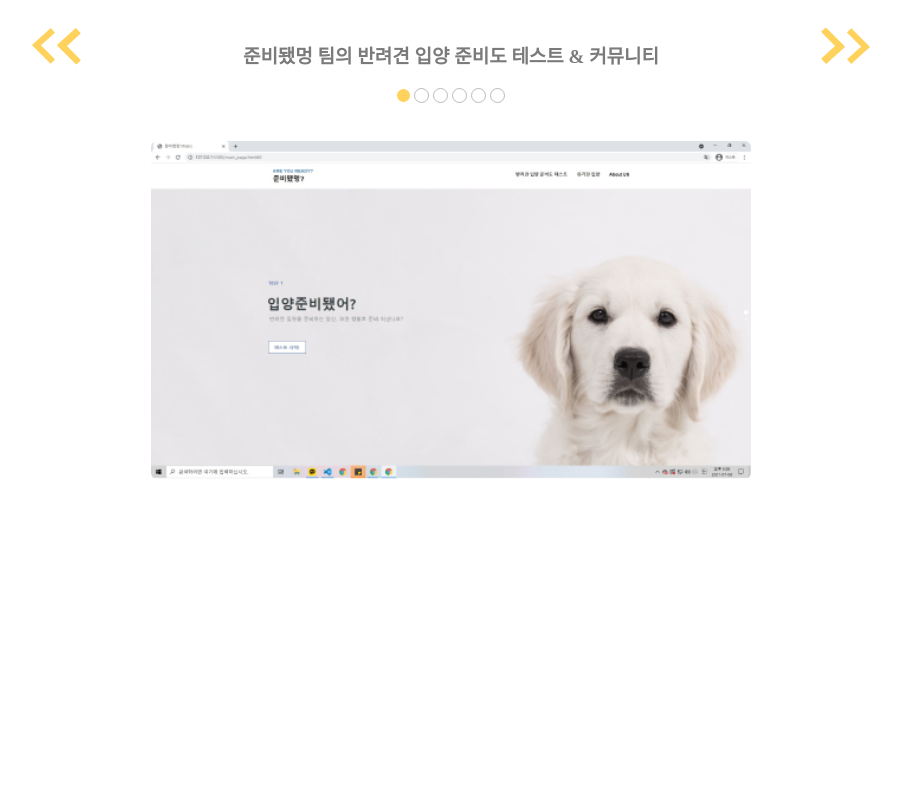
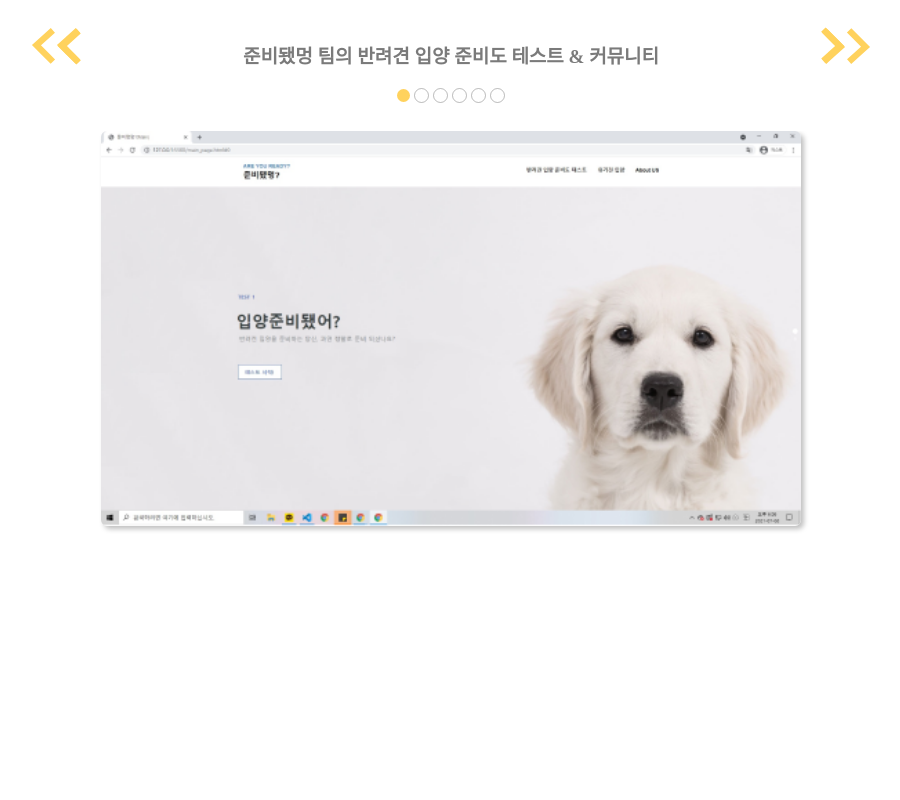
Before and after one commit to mju-likelion/nana, a Next.js app: page / in a window 1280 px wide. Shown: the part 5280-6080 px from the top of the page, without its empty margins (189-1089 px from the left). Built offline with nearby package versions, Linux system fonts and the light colour scheme.

Commit message:
style: 이미지 간 간격, 그림자 추가

```diff
--- a/components/OutPutSlide.js
+++ b/components/OutPutSlide.js
@@ -14,7 +14,8 @@
   width: 750px;
 
   @media screen and (max-width: 1024px) {
-    width: 300px;
+    /* width: 300px; */
+    width: 350px;
   }
 `;
 
@@ -34,7 +35,8 @@
 
   @media screen and (max-width: 1024px) {
     div {
-      width: 300px;
+      /* width: 300px; */
+      width: 350px;
     }
   }
 `;
@@ -63,10 +65,11 @@
 const OutPutImages = styled.img`
   box-sizing: border-box;
   over-fit: contain;
-  width: 600px;
+  width: 700px;
   /* width: 750px; */
-  margin: 20px 5px;
+  /* margin: 20px 5px; */
   border-radius: 6px;
+  box-shadow: 3px 3px 5px rgba(0, 0, 0, 0.25);
 
   @media screen and (max-width: 1024px) {
     width: 300px;
@@ -106,6 +109,11 @@
   display: flex;
   align-items: center;
   height: 50px;
+  margin-bottom: 10px;
+
+  @media screen and (max-width: 1024px) {
+    margin: 0;
+  }
 `;
 
 const Dots = styled.span`
```
